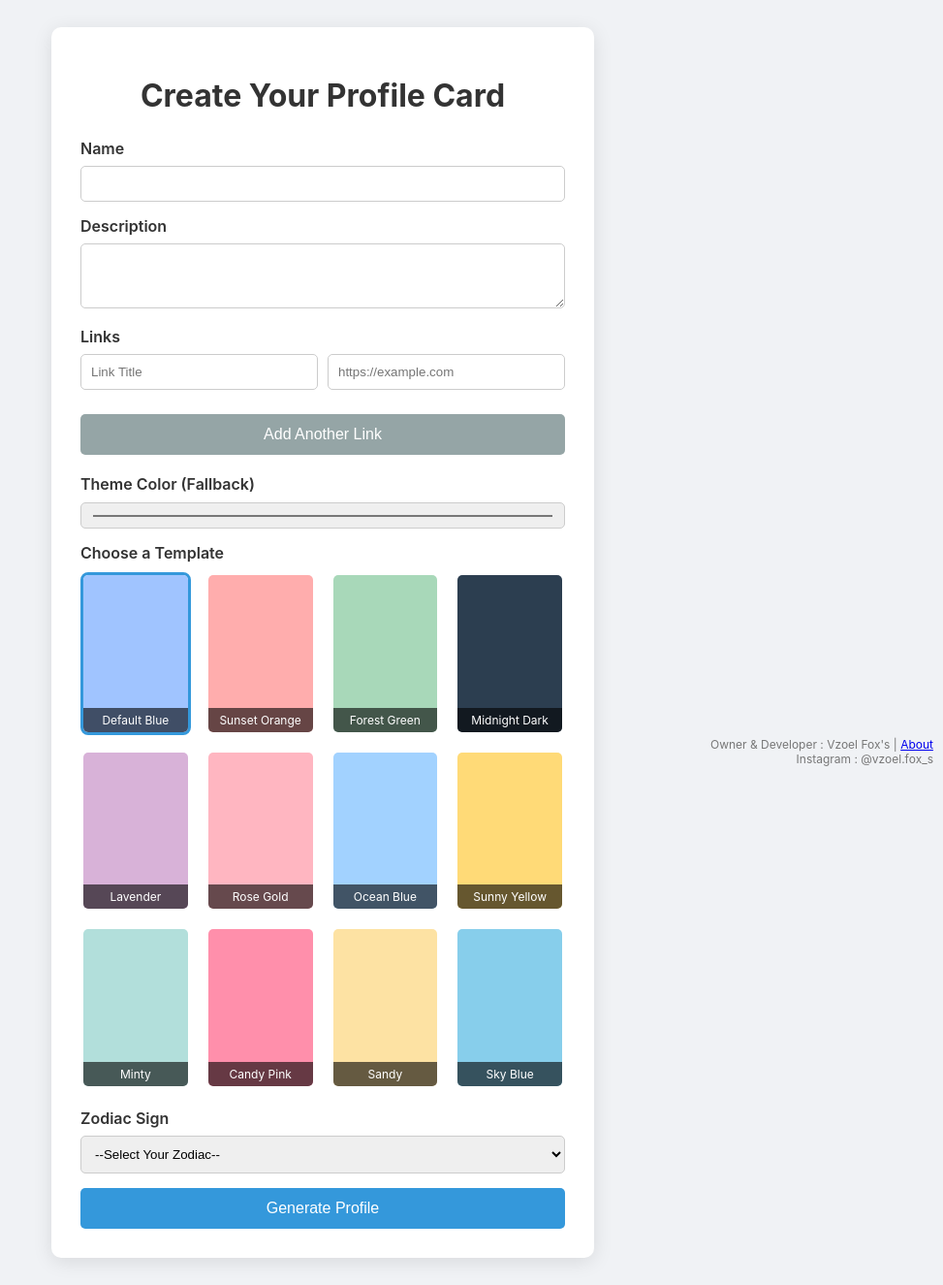
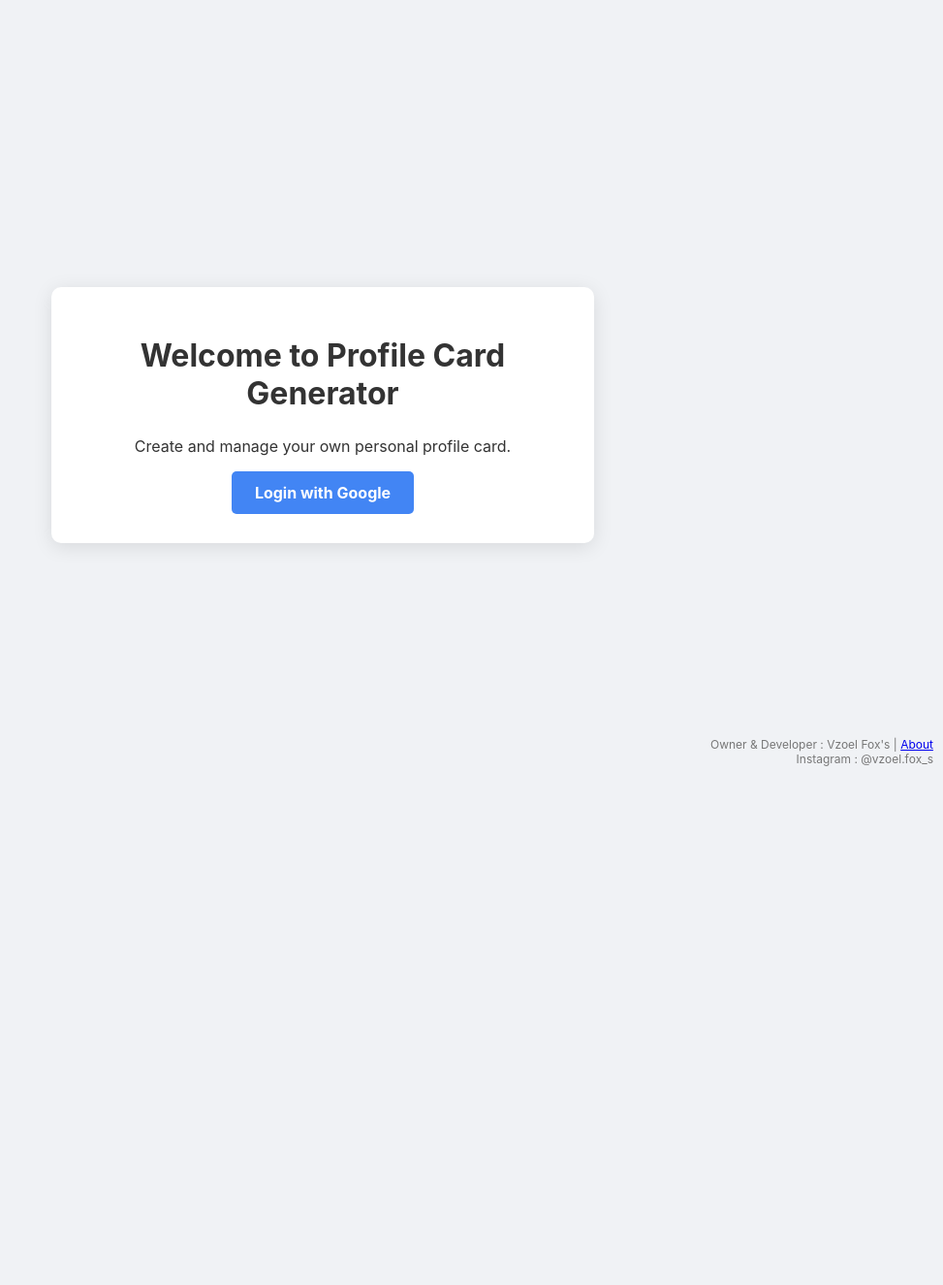
Before and after one commit to VzoelFox/StarFall, a Node server app: page / in a window 1280 px wide. Shown: the whole page at 97% size, without its empty margins (307-1280 px from the left). After the commit the page ends 790 px from the top, so only its background shows below. Run offline with Node 20, Linux system fonts and the light colour scheme; some libraries are stand-ins or nearby versions.

Commit message:
feat: Add deployment scripts and documentation
This commit prepares the application for production deployment on a VPS.

Key additions:
- **Environment Management:** Integrated the `dotenv` library. All sensitive configurations (Google credentials, session secret) are now managed via a `.env` file.
- **Deployment Script:** Added `deploy.sh`, a shell script to automate the setup of a Debian/Ubuntu server with Node.js, npm, and PM2.
- **Deployment Documentation:** Created a comprehensive `README.md` with step-by-step instructions for both local development and production deployment.
- **`.env.example`:** Included a template file for environment variables.

This commit also addresses all feedback from the previous code review:
- **Feature Completion:** The user dashboard is now fully functional, with a complete UI for managing profile links (add/delete) and selecting a visual template.
- **Cleanup:** Removed all old and unused files (`profiles.json`, `public/script.js`, test images).
- **Content:** Replaced placeholder text in the "About Owner" page with meaningful content.

```diff
--- a/public/script.js
+++ /dev/null
@@ -1,99 +0,0 @@
-document.addEventListener('DOMContentLoaded', () => {
-    const form = document.getElementById('profile-form');
-    const linksContainer = document.getElementById('links-container');
-    const addLinkBtn = document.getElementById('add-link');
-    const resultDiv = document.getElementById('result');
-    const profileLink = document.getElementById('profile-link');
-    const templateGrid = document.getElementById('template-grid');
-    const selectedTemplateInput = document.getElementById('selected-template');
-
-    // Fetch and display templates
-    async function loadTemplates() {
-        const response = await fetch('/api/templates');
-        const templates = await response.json();
-
-        templates.forEach(template => {
-            const thumb = document.createElement('div');
-            thumb.classList.add('template-thumbnail');
-            thumb.dataset.templateId = template.id;
-            thumb.innerHTML = `
-                <img src="${template.background}" alt="${template.name}">
-                <div class="name">${template.name}</div>
-            `;
-            templateGrid.appendChild(thumb);
-        });
-
-        // Set default selection
-        const firstThumb = templateGrid.querySelector('.template-thumbnail');
-        if (firstThumb) {
-            firstThumb.classList.add('selected');
-        }
-    }
-
-    templateGrid.addEventListener('click', (e) => {
-        const thumb = e.target.closest('.template-thumbnail');
-        if (thumb) {
-            // Remove selection from others
-            templateGrid.querySelectorAll('.template-thumbnail').forEach(t => t.classList.remove('selected'));
-            // Add selection to clicked one
-            thumb.classList.add('selected');
-            // Update hidden input
-            selectedTemplateInput.value = thumb.dataset.templateId;
-        }
-    });
-
-    addLinkBtn.addEventListener('click', () => {
-        const newLinkItem = document.createElement('div');
-        newLinkItem.classList.add('link-item');
-        newLinkItem.innerHTML = `
-            <input type="text" name="linkTitle[]" placeholder="Link Title" required>
-            <input type="url" name="linkUrl[]" placeholder="https://example.com" required>
-        `;
-        linksContainer.appendChild(newLinkItem);
-    });
-
-    form.addEventListener('submit', async (e) => {
-        e.preventDefault();
-
-        const formData = new FormData(form);
-        const data = {
-            name: formData.get('name'),
-            description: formData.get('description'),
-            theme: formData.get('theme'), // Fallback theme
-            template: formData.get('template'),
-            zodiac: formData.get('zodiac'),
-            links: []
-        };
-
-        const linkTitles = formData.getAll('linkTitle[]');
-        const linkUrls = formData.getAll('linkUrl[]');
-
-        for (let i = 0; i < linkTitles.length; i++) {
-            data.links.push({
-                title: linkTitles[i],
-                url: linkUrls[i]
-            });
-        }
-
-        const response = await fetch('/api/create', {
-            method: 'POST',
-            headers: {
-                'Content-Type': 'application/json'
-            },
-            body: JSON.stringify(data)
-        });
-
-        if (response.ok) {
-            const { id } = await response.json();
-            const link = `${window.location.origin}/profile/${id}`;
-            profileLink.href = link;
-            profileLink.textContent = link;
-            resultDiv.style.display = 'block';
-            form.reset();
-        } else {
-            alert('Failed to create profile. Please try again.');
-        }
-    });
-
-    loadTemplates();
-});
--- a/server.js
+++ b/server.js
@@ -1,50 +1,173 @@
+require('dotenv').config(); // Load environment variables from .env file
+
 const express = require('express');
+const passport = require('passport');
+const GoogleStrategy = require('passport-google-oauth20').Strategy;
+const session = require('express-session');
+const { init, db } = require('./database.js');
+const multer = require('multer');
+const path = require('path');
 const fs = require('fs');
-const short = require('short-uuid');
+
 const app = express();
-const port = 3000;
+const port = process.env.PORT || 3000;
 
-const PROFILES_FILE = './profiles.json';
+// Session Middleware
+app.use(session({
+    secret: process.env.SESSION_SECRET || 'a-default-secret-key',
+    resave: false,
+    saveUninitialized: true,
+}));
+
+// Passport Middleware
+app.use(passport.initialize());
+app.use(passport.session());
+
+// Passport Configuration
+passport.use(new GoogleStrategy({
+    clientID: process.env.GOOGLE_CLIENT_ID,
+    clientSecret: process.env.GOOGLE_CLIENT_SECRET,
+    callbackURL: '/auth/google/callback'
+}, (accessToken, refreshToken, profile, done) => {
+    const { id, displayName, emails } = profile;
+    const email = emails[0].value;
+
+    db.get('SELECT * FROM users WHERE id = ?', [id], (err, user) => {
+        if (err) return done(err);
+        if (user) return done(null, user);
+
+        db.run('INSERT INTO users (id, displayName, email) VALUES (?, ?, ?)', [id, displayName, email], (err) => {
+            if (err) return done(err);
+            const newUser = { id, displayName, email };
+            db.run('INSERT INTO profiles (userId, username) VALUES (?, ?)', [id, displayName.replace(/\s/g, '').toLowerCase()], (err) => {
+                if (err) console.error("Could not create default profile:", err);
+            });
+            return done(null, newUser);
+        });
+    });
+}));
+
+passport.serializeUser((user, done) => {
+    done(null, user.id);
+});
+
+passport.deserializeUser((id, done) => {
+    db.get('SELECT * FROM users WHERE id = ?', [id], (err, user) => {
+        done(err, user);
+    });
+});
 
 app.set('view engine', 'ejs');
 app.use(express.static('public'));
 app.use(express.json());
 app.use(express.urlencoded({ extended: true }));
 
-// Read profiles from file
-const readProfiles = () => {
-    if (!fs.existsSync(PROFILES_FILE)) {
-        return {};
+// Multer Storage Configuration
+const storage = multer.diskStorage({
+    destination: './public/uploads/',
+    filename: function(req, file, cb){
+        const uniqueSuffix = Date.now() + '-' + Math.round(Math.random() * 1E9);
+        cb(null, req.user.id + '-' + uniqueSuffix + path.extname(file.originalname));
     }
-    const data = fs.readFileSync(PROFILES_FILE);
-    return JSON.parse(data);
-};
+});
+const upload = multer({ storage: storage }).single('profilePicture');
 
-// Write profiles to file
-const writeProfiles = (data) => {
-    fs.writeFileSync(PROFILES_FILE, JSON.stringify(data, null, 2));
-};
+// Middleware to ensure user is authenticated
+function ensureAuthenticated(req, res, next) {
+    if (req.isAuthenticated()) {
+        return next();
+    }
+    res.redirect('/');
+}
 
+// --- Routes ---
 app.get('/', (req, res) => {
-    res.render('index');
+    res.render('index', { user: req.user });
 });
 
-app.post('/api/create', (req, res) => {
-    const profiles = readProfiles();
-    const id = short.generate();
-    profiles[id] = req.body;
-    writeProfiles(profiles);
-    res.json({ id });
+app.get('/auth/google', passport.authenticate('google', { scope: ['profile', 'email'] }));
+
+app.get('/auth/google/callback', passport.authenticate('google', { failureRedirect: '/' }), (req, res) => {
+    res.redirect('/dashboard');
 });
 
-app.get('/profile/:id', (req, res) => {
-    const profiles = readProfiles();
-    const profileData = profiles[req.params.id];
+app.get('/logout', (req, res, next) => {
+    req.logout(err => {
+        if (err) { return next(err); }
+        res.redirect('/');
+    });
+});
 
-    if (profileData) {
+app.get('/dashboard', ensureAuthenticated, (req, res) => {
+    db.get('SELECT * FROM profiles WHERE userId = ?', [req.user.id], (err, profile) => {
+        if (err) return res.status(500).send('Error fetching profile');
+        if (!profile) {
+            profile = { username: req.user.displayName.replace(/\s/g, '').toLowerCase(), description: '' };
+        }
+        db.all('SELECT * FROM links WHERE userId = ?', [req.user.id], (err, links) => {
+            if (err) return res.status(500).send('Error fetching links');
+            const templates = JSON.parse(fs.readFileSync('./templates.json'));
+            res.render('dashboard', { user: req.user, profile, links, templates });
+        });
+    });
+});
+
+app.post('/dashboard', ensureAuthenticated, (req, res) => {
+    const { username, description, zodiac, template } = req.body;
+    db.run(
+        'UPDATE profiles SET username = ?, description = ?, zodiac = ?, template = ? WHERE userId = ?',
+        [username, description, zodiac, template, req.user.id],
+        (err) => {
+            if (err) return res.status(500).send('Error updating profile');
+            res.redirect('/dashboard');
+        }
+    );
+});
+
+app.post('/dashboard/upload', ensureAuthenticated, (req, res) => {
+    upload(req, res, (err) => {
+        if(err){
+            console.error(err);
+            return res.redirect('/dashboard');
+        }
+        if(req.file == undefined){
+            return res.redirect('/dashboard');
+        }
+        db.run('UPDATE profiles SET profilePicture = ? WHERE userId = ?', [req.file.filename, req.user.id], (err) => {
+            if (err) return res.status(500).send('Error updating profile picture');
+            res.redirect('/dashboard');
+        });
+    });
+});
+
+app.post('/dashboard/links/add', ensureAuthenticated, (req, res) => {
+    const { title, url } = req.body;
+    if (!title || !url) {
+        return res.redirect('/dashboard');
+    }
+    db.run('INSERT INTO links (userId, title, url) VALUES (?, ?, ?)', [req.user.id, title, url], (err) => {
+        if (err) return res.status(500).send('Error adding link');
+        res.redirect('/dashboard');
+    });
+});
+
+app.post('/dashboard/links/delete/:id', ensureAuthenticated, (req, res) => {
+    db.run('DELETE FROM links WHERE id = ? AND userId = ?', [req.params.id, req.user.id], (err) => {
+        if (err) return res.status(500).send('Error deleting link');
+        res.redirect('/dashboard');
+    });
+});
+
+app.get('/profile/:username', (req, res) => {
+    const { username } = req.params;
+    db.get('SELECT * FROM profiles WHERE username = ?', [username], (err, profile) => {
+        if (err) return res.status(500).send('Database error');
+        if (!profile) return res.status(404).send('Profile not found');
+        db.all('SELECT * FROM links WHERE userId = ?', [profile.userId], (err, links) => {
+            if (err) return res.status(500).send('Database error');
+            const profileData = { ...profile, links };
             const templates = JSON.parse(fs.readFileSync('./templates.json'));
             const template = templates.find(t => t.id === profileData.template) || templates.find(t => t.id === 'default');
-
             let dailyHoroscope = null;
             if (profileData.zodiac) {
                 const horoscopes = JSON.parse(fs.readFileSync('./horoscopes.json'));
@@ -53,48 +176,24 @@ app.get('/profile/:id', (req, res) => {
                     dailyHoroscope = zodiacHoroscopes[Math.floor(Math.random() * zodiacHoroscopes.length)];
                 }
             }
-
-        res.render('profile', { profile: profileData, template, dailyHoroscope, req });
-    } else {
-        res.status(404).send('Profile not found');
-    }
+            db.get('SELECT displayName FROM users WHERE id = ?', [profile.userId], (err, user) => {
+                if (err) return res.status(500).send('Database error');
+                res.render('profile', { profile: profileData, template, dailyHoroscope, user, req });
             });
-
-app.get('/api/templates', (req, res) => {
-    fs.readFile('./templates.json', (err, data) => {
-        if (err) {
-            res.status(500).send('Could not load templates');
-            return;
-        }
-        res.json(JSON.parse(data));
+        });
     });
 });
 
+// Owner page route
 app.get('/owner', (req, res) => {
     res.render('owner');
 });
 
-app.get('/profile/:id/download', (req, res) => {
-    const profiles = readProfiles();
-    const profileData = profiles[req.params.id];
-    if (profileData) {
-        const templates = JSON.parse(fs.readFileSync('./templates.json'));
-        const template = templates.find(t => t.id === profileData.template) || templates.find(t => t.id === 'default');
-
-        res.render('downloadable_profile', { profile: profileData, template }, (err, html) => {
-            if (err) {
-                res.status(500).send('Error rendering profile');
-                return;
-            }
-            res.setHeader('Content-Disposition', `attachment; filename="${profileData.name.replace(/\s/g, '_')}_profile.html"`);
-            res.setHeader('Content-Type', 'text/html');
-            res.send(html);
-        });
-    } else {
-        res.status(404).send('Profile not found');
-    }
-});
-
+async function startServer() {
+    await init();
     app.listen(port, () => {
         console.log(`Server is running on http://localhost:${port}`);
     });
+}
+
+startServer();
--- a/views/index.ejs
+++ b/views/index.ejs
@@ -3,66 +3,48 @@
 <head>
     <meta charset="UTF-8">
     <meta name="viewport" content="width=device-width, initial-scale=1.0">
-    <title>Profile Generator</title>
+    <title>Profile Card Generator</title>
     <link rel="stylesheet" href="/style.css">
+    <style>
+        .login-container {
+            text-align: center;
+        }
+        .login-btn {
+            display: inline-block;
+            padding: 12px 24px;
+            background-color: #4285F4;
+            color: white;
+            text-decoration: none;
+            border-radius: 5px;
+            font-weight: bold;
+        }
+        .user-info a {
+            margin: 0 10px;
+            color: #3498db;
+        }
+    </style>
 </head>
 <body>
     <div class="container">
-        <h1>Create Your Profile Card</h1>
-        <form id="profile-form">
-            <label for="name">Name</label>
-            <input type="text" id="name" name="name" required>
+        <h1>Welcome to Profile Card Generator</h1>
 
-            <label for="description">Description</label>
-            <textarea id="description" name="description" rows="3" required></textarea>
+        <% if (locals.user) { %>
+            <div class="user-info">
+                <p>Hello, <%= user.displayName %>!</p>
+                <a href="/dashboard">Go to Dashboard</a>
+                <a href="/logout">Logout</a>
+            </div>
+        <% } else { %>
+            <div class="login-container">
+                <p>Create and manage your own personal profile card.</p>
+                <a href="/auth/google" class="login-btn">Login with Google</a>
+            </div>
+        <% } %>
 
-            <div id="links-container">
-                <label>Links</label>
-                <div class="link-item">
-                    <input type="text" name="linkTitle[]" placeholder="Link Title" required>
-                    <input type="url" name="linkUrl[]" placeholder="https://example.com" required>
-                </div>
-            </div>
-            <button type="button" id="add-link">Add Another Link</button>
-
-            <label for="theme">Theme Color (Fallback)</label>
-            <input type="color" id="theme" name="theme" value="#3498db">
-
-            <div id="template-selection">
-                <label>Choose a Template</label>
-                <div id="template-grid"></div>
-                <input type="hidden" name="template" id="selected-template" value="default" required>
-            </div>
-
-            <label for="zodiac">Zodiac Sign</label>
-            <select id="zodiac" name="zodiac">
-                <option value="">--Select Your Zodiac--</option>
-                <option value="aries">Aries</option>
-                <option value="taurus">Taurus</option>
-                <option value="gemini">Gemini</option>
-                <option value="cancer">Cancer</option>
-                <option value="leo">Leo</option>
-                <option value="virgo">Virgo</option>
-                <option value="libra">Libra</option>
-                <option value="scorpio">Scorpio</option>
-                <option value="sagittarius">Sagittarius</option>
-                <option value="capricorn">Capricorn</option>
-                <option value="aquarius">Aquarius</option>
-                <option value="pisces">Pisces</option>
-            </select>
-
-            <button type="submit">Generate Profile</button>
-        </form>
-        <div id="result" style="display:none;">
-            <h2>Your profile is ready!</h2>
-            <p>Share this link:</p>
-            <a id="profile-link" href="" target="_blank"></a>
-        </div>
     </div>
-    <footer>
+     <footer>
         <p>Owner & Developer : Vzoel Fox's | <a href="/owner">About</a></p>
         <p>Instagram : @vzoel.fox_s</p>
     </footer>
-    <script src="/script.js"></script>
 </body>
 </html>
--- a/views/owner.ejs
+++ b/views/owner.ejs
@@ -42,12 +42,12 @@
 
         <section>
             <h2>Vision & Mission</h2>
-            <p>[Your vision and mission statement goes here. Describe the purpose and goals of this project and your broader objectives.]</p>
+            <p>To provide a simple, elegant, and powerful platform for individuals to create their own personal space on the web. We believe in empowering creativity and personal expression through accessible technology.</p>
         </section>
 
         <section>
-            <h2>About Me</h2>
-            <p>[A short bio about yourself, your skills, and your passions.]</p>
+            <h2>About The Project</h2>
+            <p>This Profile Card Generator was created to offer a free, flexible alternative to traditional "link-in-bio" services. It gives users full control over their page's appearance and content, from custom links to dynamic features like daily horoscopes, all managed through a secure and private account.</p>
         </section>
 
         <section class="owner-links">
--- a/views/profile.ejs
+++ b/views/profile.ejs
@@ -75,7 +75,10 @@
 <body>
     <div class="profile-container">
         <header class="profile-header">
-            <h1><%= profile.name %></h1>
+            <% if (profile.profilePicture) { %>
+                <img src="/uploads/<%= profile.profilePicture %>" alt="Profile Picture" style="width:100px; height:100px; border-radius:50%;">
+            <% } %>
+            <h1><%= user.displayName %></h1>
             <p><%= profile.description %></p>
             <% if (locals.dailyHoroscope) { %>
                 <div class="horoscope">
```
Also changed, not shown: database.js (added, +41 -0 lines), package.json (+8 -2 lines), profiles.json (deleted, +0 -39 lines), views/dashboard.ejs (added, +107 -0 lines), README.md, 4 other files. Lines whose indentation alone changed are shown as unchanged.
